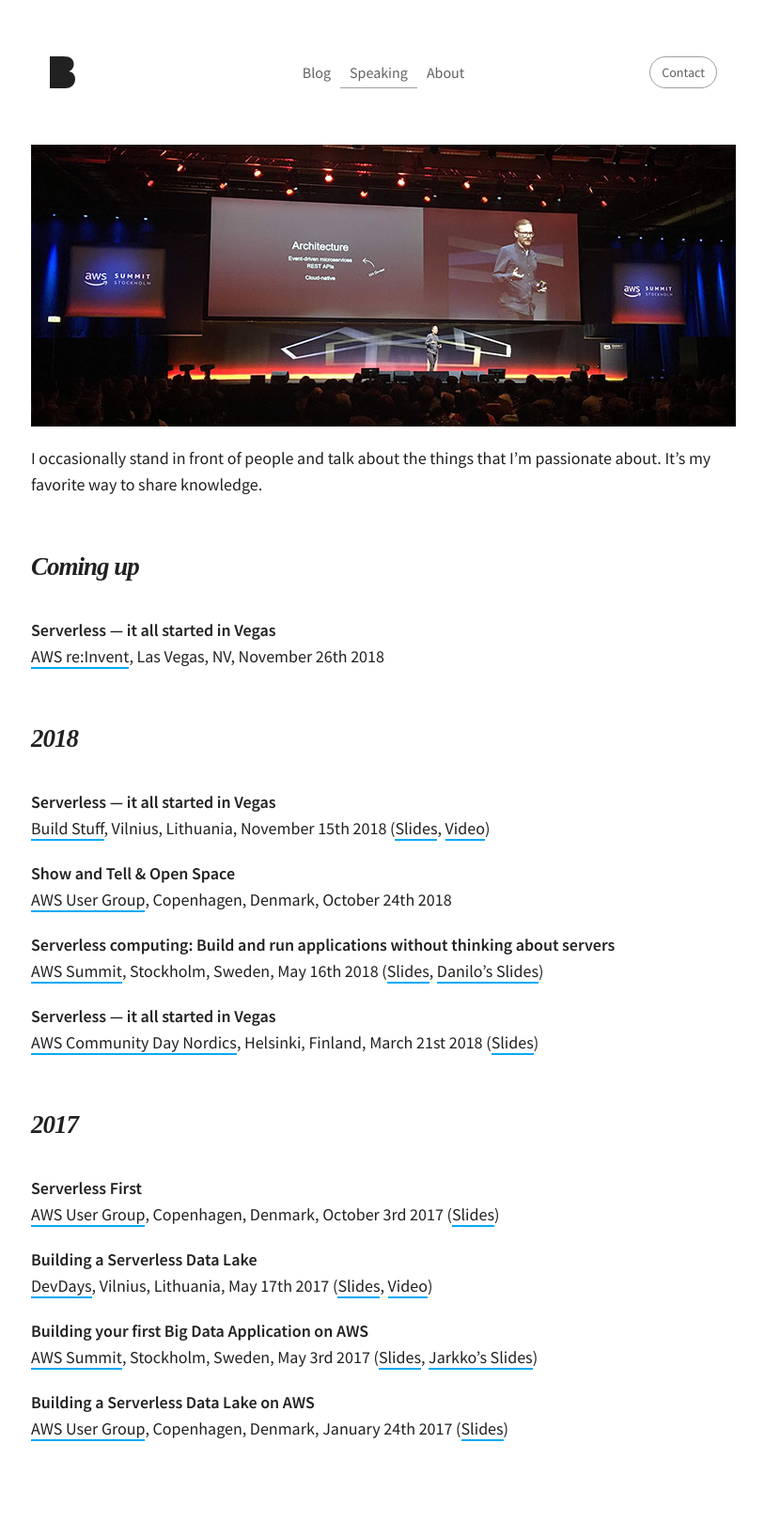
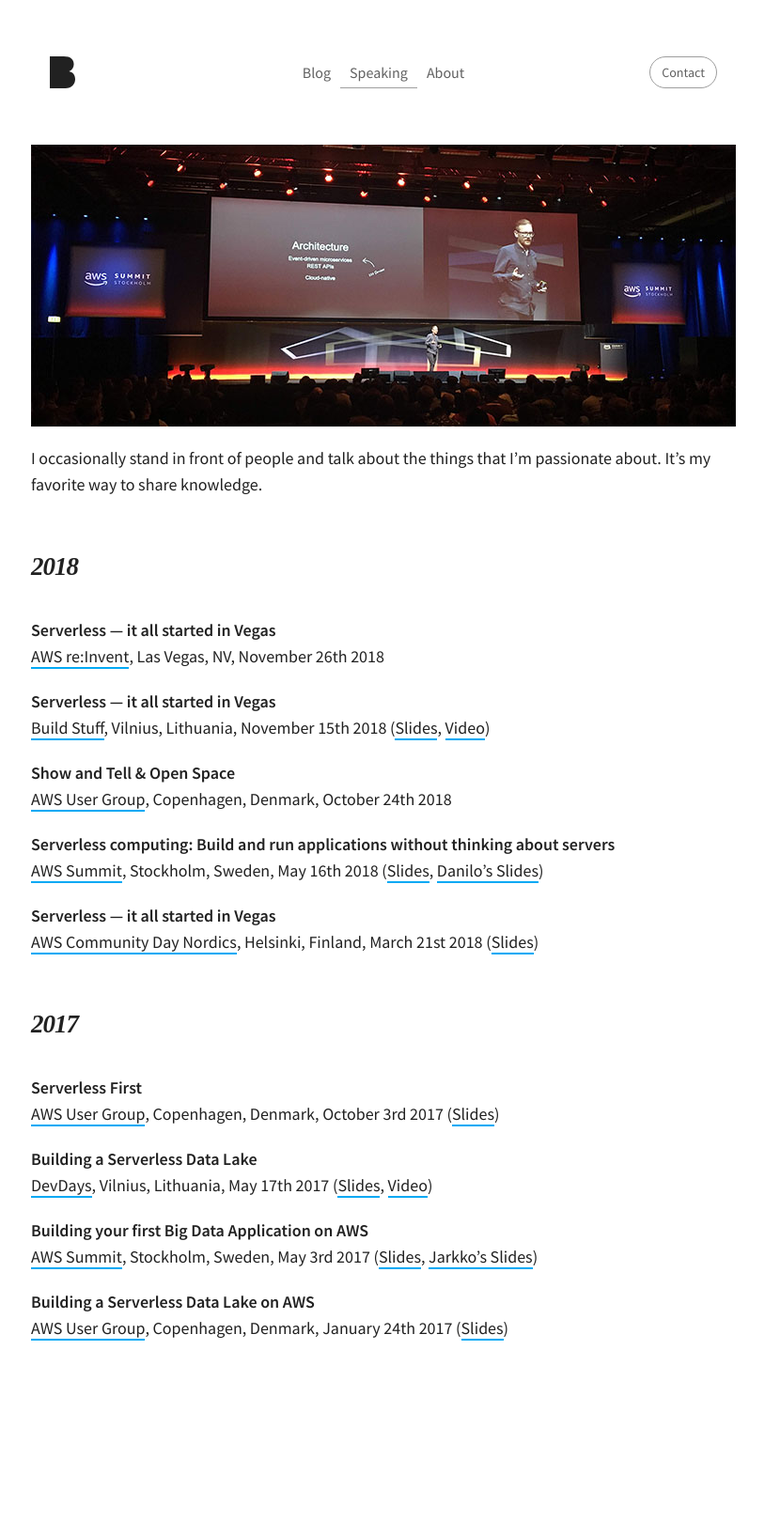
Before and after one commit to martinbuberl/martinbuberl.github.io, a Jekyll site: the page built from speaking.md, in a window 1280 px wide. Shown: the whole page at 94% size, without its empty margins (232-1046 px from the left). Built offline with Jekyll 4.4.1, drawn with Linux system fonts in a browser that asks for light colours; nearby versions of some CDN libraries; some web fonts are replaced; after the commit the page ends 1528 px from its top, so only the background shows below that.

Commit message:
Talk is done.

```diff
--- a/speaking.md
+++ b/speaking.md
@@ -9,12 +9,12 @@ permalink: /speaking/
 
 I occasionally stand in front of people and talk about the things that I'm passionate about. It's my favorite way to share knowledge.
 
-<h2 id="coming-up" class="has-permalink">Coming up<a class="permalink" title="Permalink" href="#coming-up">#</a></h2>
+<!--h2 id="coming-up" class="has-permalink">Coming up<a class="permalink" title="Permalink" href="#coming-up">#</a></h2-->
+
+<h2 id="2018" class="has-permalink">2018<a class="permalink" title="Permalink" href="#2018">#</a></h2>
 
 **Serverless — it all started in Vegas**<br/>
 [AWS re:Invent](https://reinvent.awsevents.com/), Las Vegas, NV, November 26th 2018
-
-<h2 id="2018" class="has-permalink">2018<a class="permalink" title="Permalink" href="#2018">#</a></h2>
 
 **Serverless — it all started in Vegas**<br/>
 [Build Stuff](https://www.buildstuff.lt/), Vilnius, Lithuania, November 15th 2018 ([Slides](https://www.slideshare.net/MartinBuberl/serverless-it-all-started-in-vegas/), [Video](https://www.youtube.com/watch?v=OVWmZVixOlk))
```
